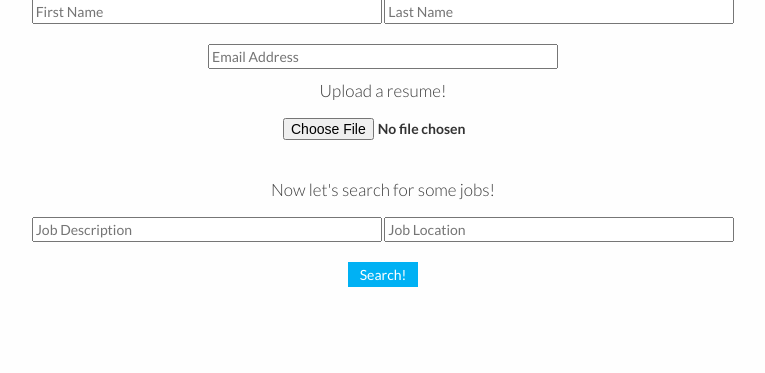
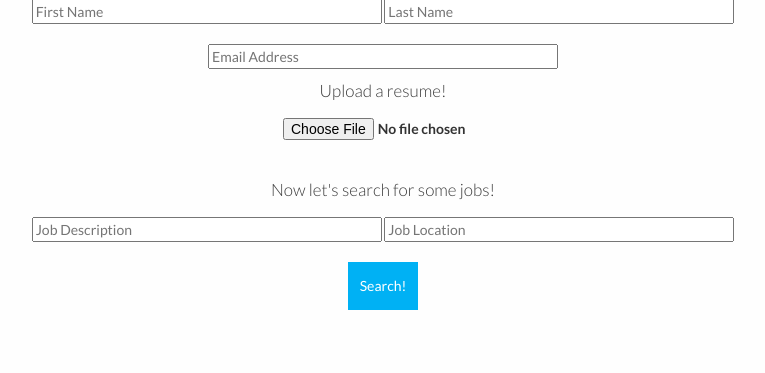
Before and after one commit to mandeep/Job-Automate, a Django app: page / in a window 1280 px wide. Shown: the part 321-694 px from the top of the page, without its empty margins (257-1022 px from the left). Run offline with Django 3.2, Linux system fonts and the light colour scheme; some libraries are stand-ins or nearby versions.

Commit message:
Increased height of submit button in order to scale to moble

```diff
--- a/jobautomate/web_search/static/css/web_search.css
+++ b/jobautomate/web_search/static/css/web_search.css
@@ -93,7 +93,7 @@ input[type=submit] {
     background: #00B1F4;
     color: #FFFFFF;
     border: 0;
-    height: 25px;
+    height: 48px;
     width: 70px;
 }
 
```
